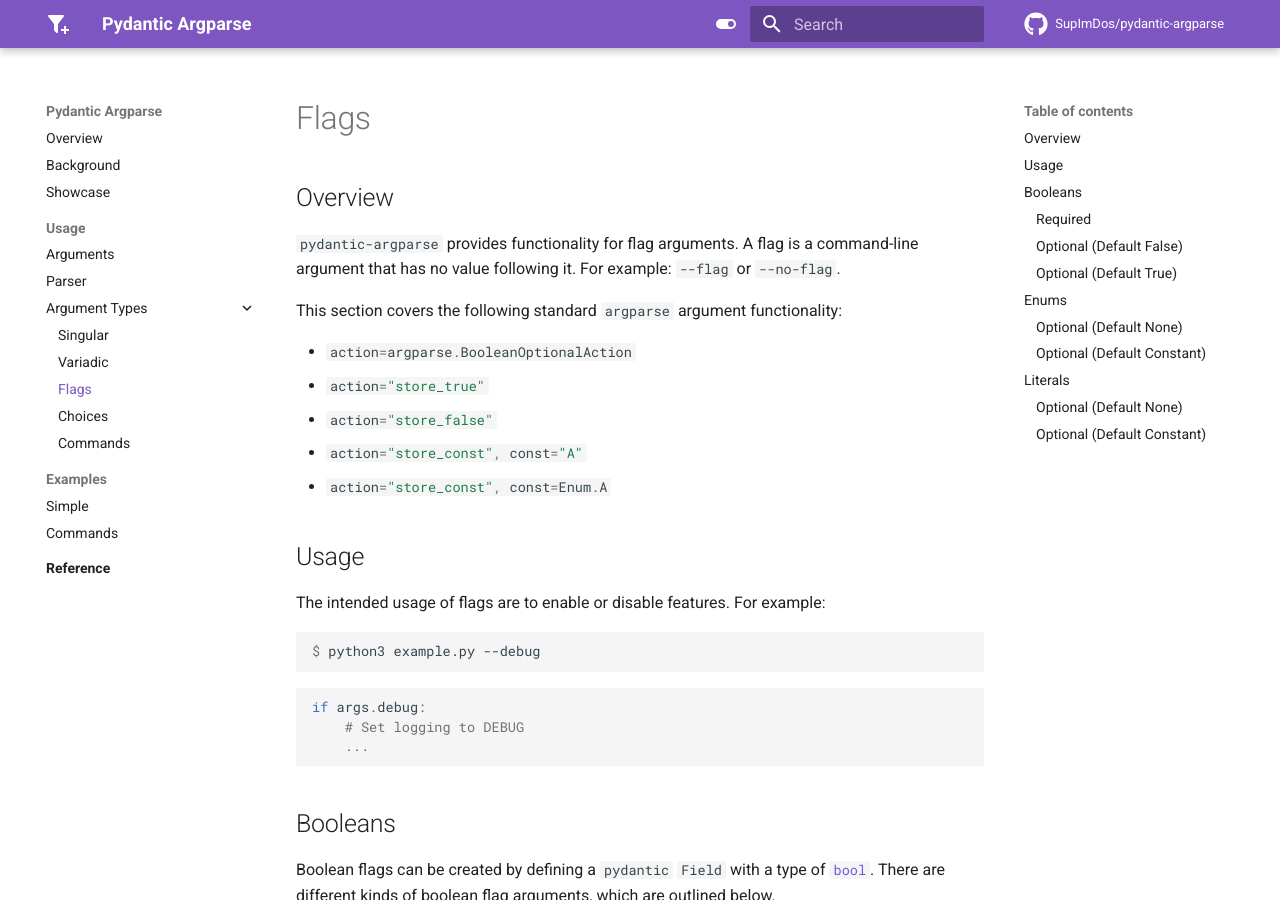
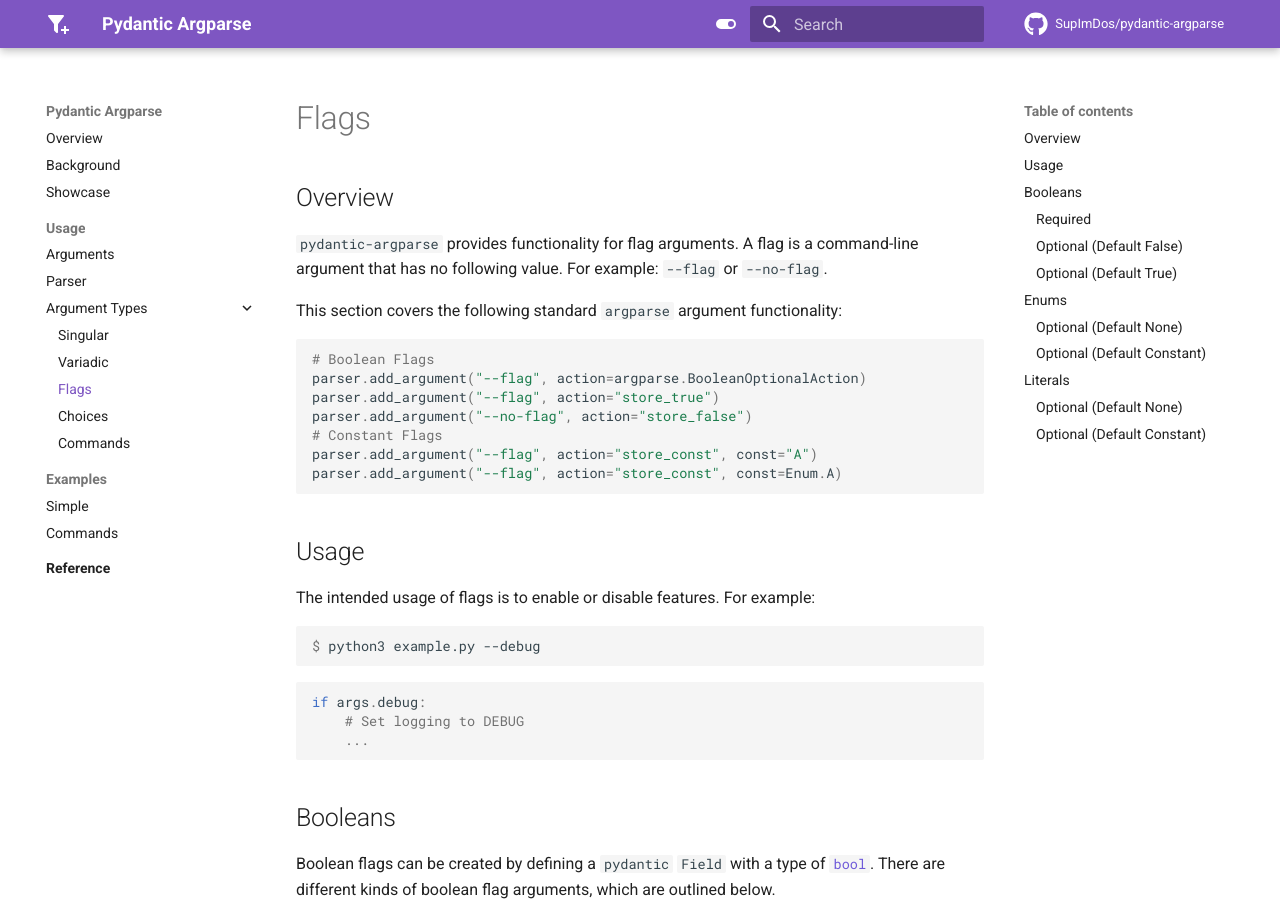
Before and after one commit to SupImDos/pydantic-argparse, an MkDocs documentation site: the page built from docs/usage/argument_types/flags.md, in a window 1280 px wide and 900 px high. Built offline with MkDocs 1.6.1 and Material for MkDocs 9.7.7, drawn with Linux system fonts in a browser that asks for light colours; comment, search, counter and statistics services are not loaded.

Commit message:
Refine existing documentation

````diff
--- a/docs/usage/argument_types/flags.md
+++ b/docs/usage/argument_types/flags.md
@@ -1,18 +1,22 @@
 ## Overview
 `pydantic-argparse` provides functionality for flag arguments. A flag is a
-command-line argument that has no value following it. For example: `--flag` or
+command-line argument that has no following value. For example: `--flag` or
 `--no-flag`.
 
 This section covers the following standard `argparse` argument functionality:
 
-* `:::python action=argparse.BooleanOptionalAction`
-* `:::python action="store_true"`
-* `:::python action="store_false"`
-* `:::python action="store_const", const="A"`
-* `:::python action="store_const", const=Enum.A`
+```python
+# Boolean Flags
+parser.add_argument("--flag", action=argparse.BooleanOptionalAction)
+parser.add_argument("--flag", action="store_true")
+parser.add_argument("--no-flag", action="store_false")
+# Constant Flags
+parser.add_argument("--flag", action="store_const", const="A")
+parser.add_argument("--flag", action="store_const", const=Enum.A)
+```
 
 ## Usage
-The intended usage of flags are to enable or disable features. For example:
+The intended usage of flags is to enable or disable features. For example:
 
 ```console
 $ python3 example.py --debug
````
Also changed, not shown: docs/usage/argument_types/choices.md (+6 -2 lines).
